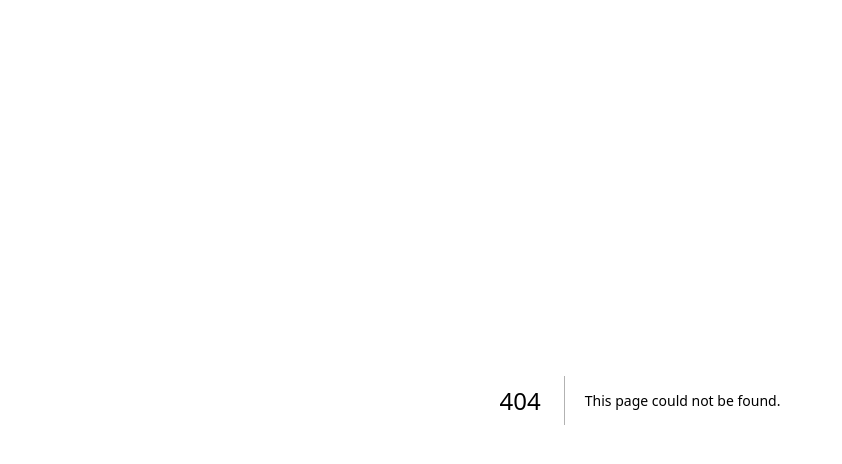
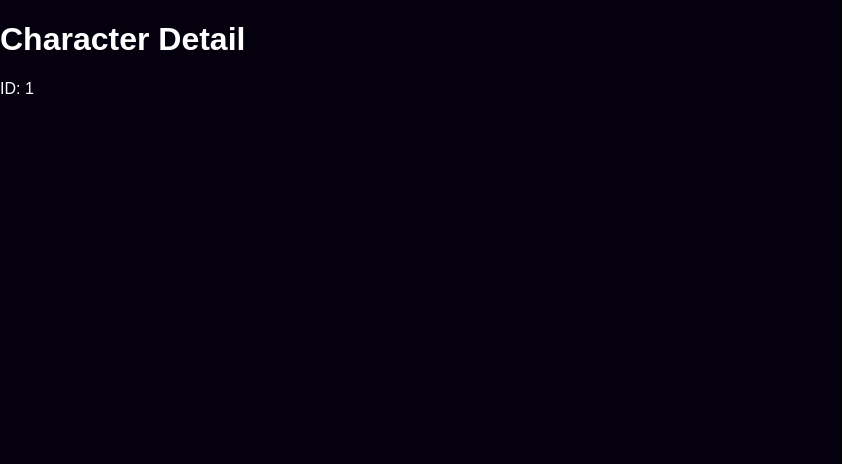
Before and after one commit to OfficialBika/Bika-Marketplace-, a Next.js app in the folder frontend/: page /character/1 in a window 1280 px wide. Before the commit this address had no page. Shown: the top 464 px of the page, without its empty margins (0-842 px from the left). Built offline with nearby package versions, Linux system fonts and the light colour scheme.

Commit message:
Add character detail page from Bika Marketplace v28 merge

```diff
--- /dev/null
+++ b/frontend/app/character/[id]/page.tsx
@@ -0,0 +1,3 @@
+export default function Page({params}:{params:{id:string}}){
+ return <main className="home"><h1>Character Detail</h1><p>ID: {params.id}</p></main>
+}
```
